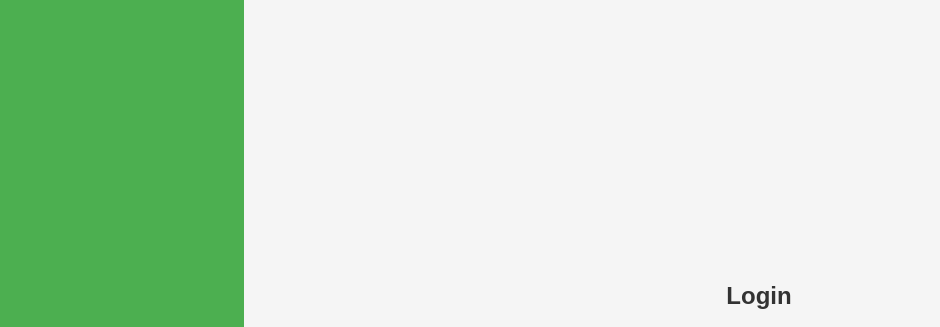
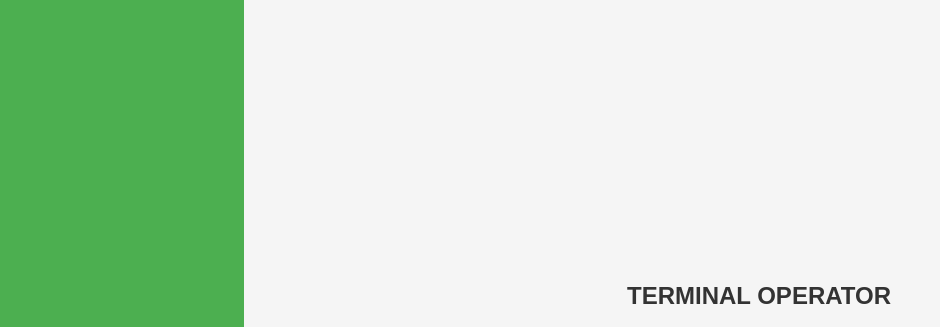
Before and after one commit to johngregadonis/rfid, a plain HTML site: page login2.html in a window 1280 px wide. Shown: the top 327 px of the page, without its empty margins (6-946 px from the left). Drawn offline with Linux system fonts and the light colour scheme.

Commit message:
lchanges

```diff
--- a/login2.html
+++ b/login2.html
@@ -90,7 +90,7 @@
   <div class="main-content">
     <div class="login-container">
       <div id="notification" class="notification"></div>
-      <h2>Login</h2>
+      <h2>TERMINAL OPERATOR</h2>
       <form id="loginForm" action="#">
         <div class="input-box">
           <label for="username">Username</label>
```
